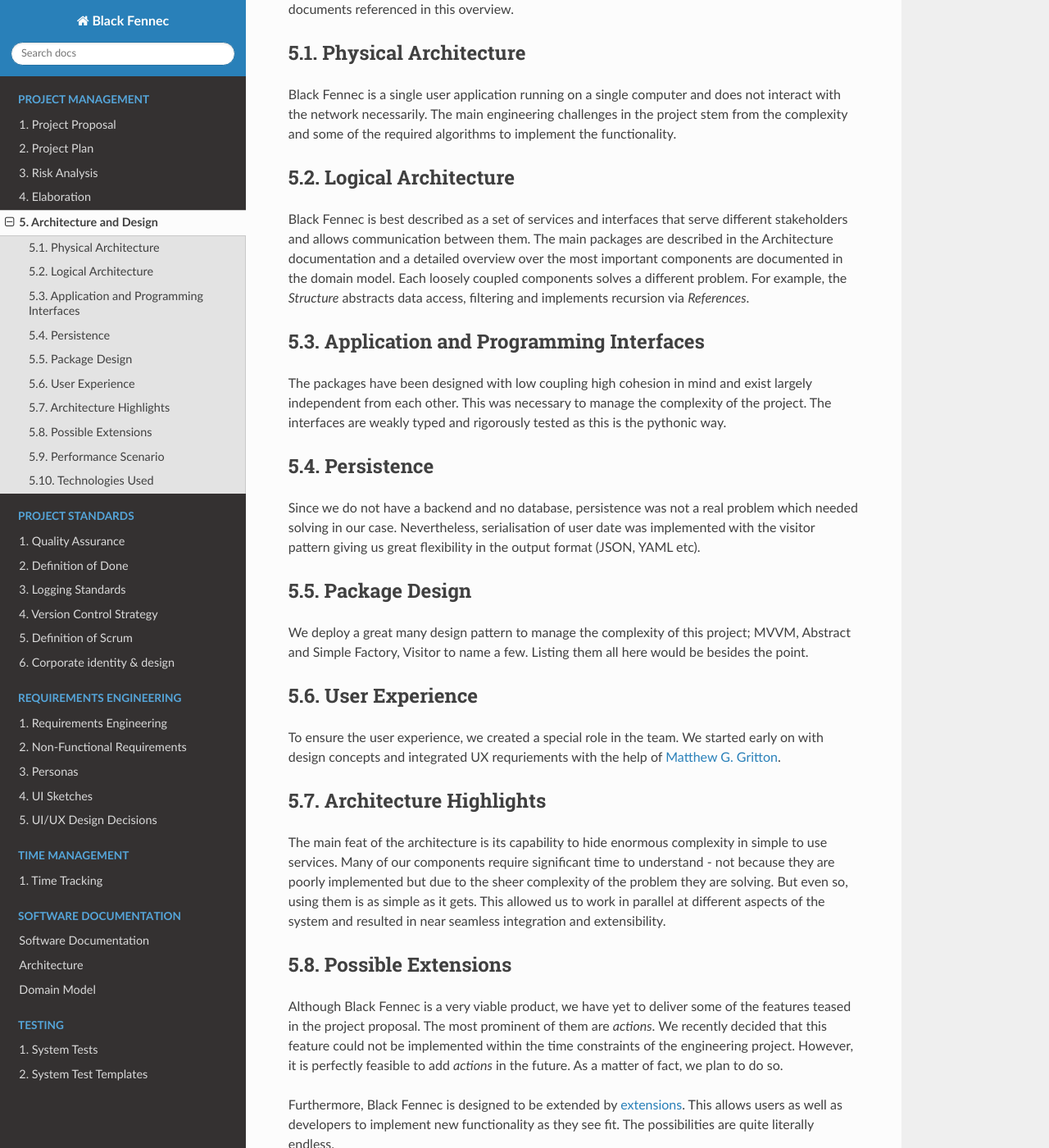
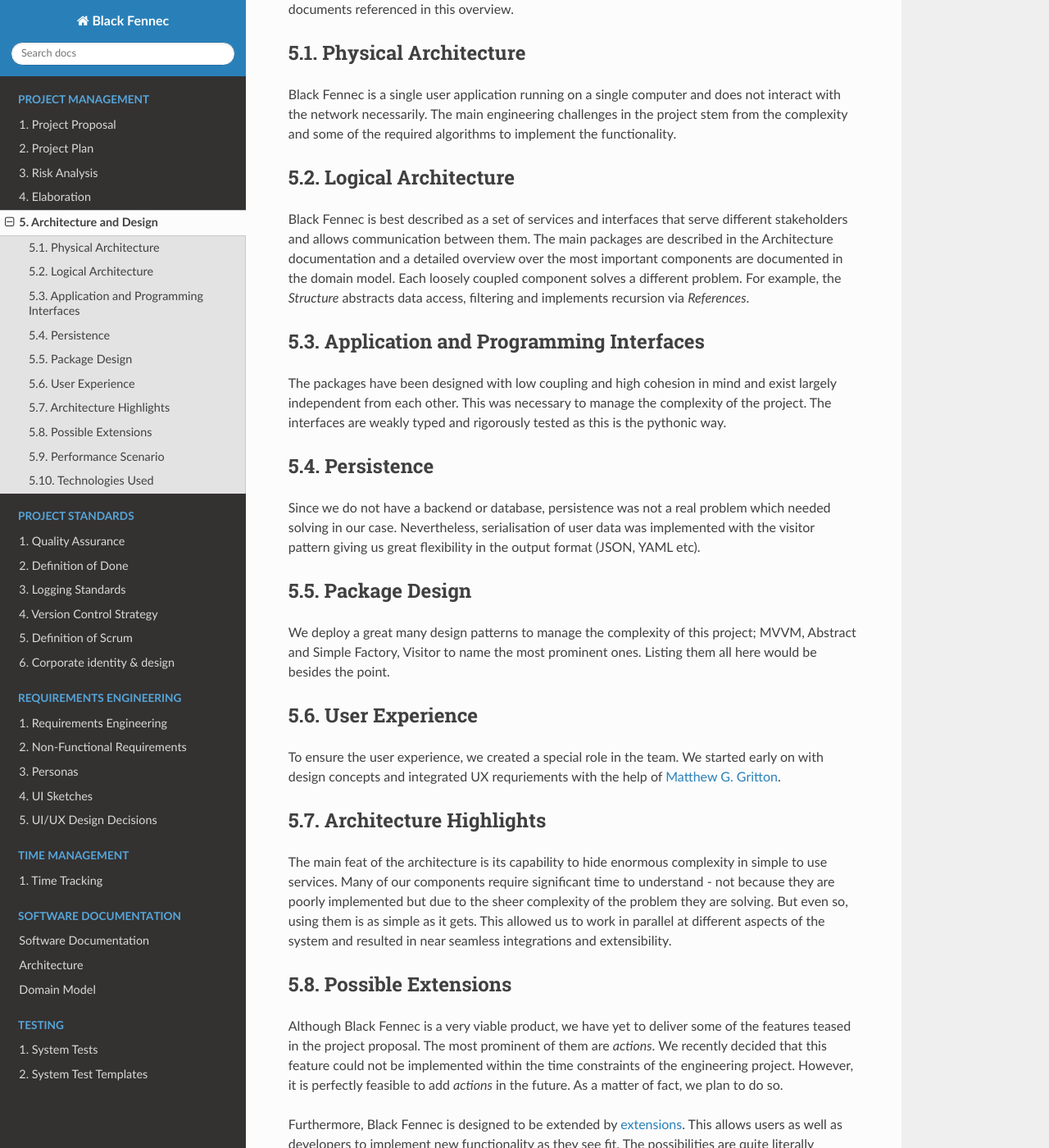
Before and after one commit to blackfennec-org/blackfennec, a Sphinx documentation site: the page built from docs/source/project_management/architecture_and_design.rst, in a window 1280 px wide and 1400 px high, scrolled down 208 px. Shown: the whole window at 82% size. Built offline with Sphinx 7.4.7 and the Read the Docs theme 2.0.0, drawn with Linux system fonts in a browser that asks for light colours; pages that are not in the unit, such as notebooks, are missing from menus.

Commit message:
Apply 5 suggestion(s) to 1 file(s)

```diff
--- a/docs/source/project_management/architecture_and_design.rst
+++ b/docs/source/project_management/architecture_and_design.rst
@@ -10,19 +10,19 @@ Black Fennec is a single user application running on a single computer and does
 
 Logical Architecture
 ====================
-Black Fennec is best described as a set of services and interfaces that serve different stakeholders and allows communication between them. The main packages are described in the Architecture documentation and a detailed overview over the most important components are documented in the domain model. Each loosely coupled components solves a different problem. For example, the `Structure` abstracts data access, filtering and implements recursion via `References`.
+Black Fennec is best described as a set of services and interfaces that serve different stakeholders and allows communication between them. The main packages are described in the Architecture documentation and a detailed overview over the most important components are documented in the domain model. Each loosely coupled component solves a different problem. For example, the `Structure` abstracts data access, filtering and implements recursion via `References`.
 
 Application and Programming Interfaces
 ======================================
-The packages have been designed with low coupling high cohesion in mind and exist largely independent from each other. This was necessary to manage the complexity of the project. The interfaces are weakly typed and rigorously tested as this is the pythonic way.
+The packages have been designed with low coupling and high cohesion in mind and exist largely independent from each other. This was necessary to manage the complexity of the project. The interfaces are weakly typed and rigorously tested as this is the pythonic way.
 
 Persistence
 ===========
-Since we do not have a backend and no database, persistence was not a real problem which needed solving in our case. Nevertheless, serialisation of user date was implemented with the visitor pattern giving us great flexibility in the output format (JSON, YAML etc).
+Since we do not have a backend or database, persistence was not a real problem which needed solving in our case. Nevertheless, serialisation of user data was implemented with the visitor pattern giving us great flexibility in the output format (JSON, YAML etc).
 
 Package Design
 ==============
-We deploy a great many design pattern to manage the complexity of this project; MVVM, Abstract and Simple Factory, Visitor to name a few. Listing them all here would be besides the point.
+We deploy a great many design patterns to manage the complexity of this project; MVVM, Abstract and Simple Factory, Visitor to name the most prominent ones. Listing them all here would be besides the point.
 
 User Experience
 ===============
@@ -30,7 +30,7 @@ To ensure the user experience, we created a special role in the team. We started
 
 Architecture Highlights
 =======================
-The main feat of the architecture is its capability to hide enormous complexity in simple to use services. Many of our components require significant time to understand - not because they are poorly implemented but due to the sheer complexity of the problem they are solving. But even so, using them is as simple as it gets. This allowed us to work in parallel at different aspects of the system and resulted in near seamless integration and extensibility.
+The main feat of the architecture is its capability to hide enormous complexity in simple to use services. Many of our components require significant time to understand - not because they are poorly implemented but due to the sheer complexity of the problem they are solving. But even so, using them is as simple as it gets. This allowed us to work in parallel at different aspects of the system and resulted in near seamless integrations and extensibility.
 
 
 Possible Extensions
```
